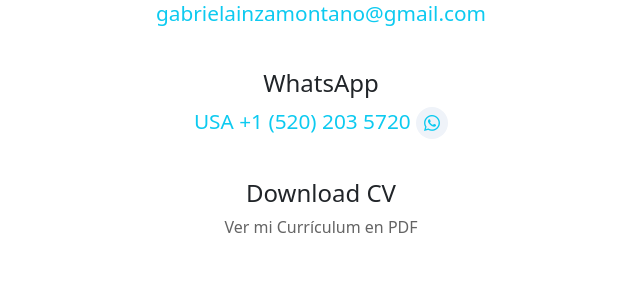
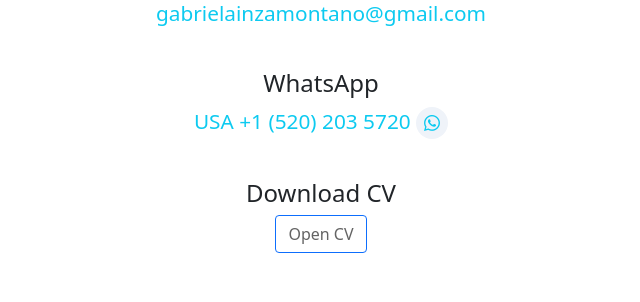
Before and after one commit to gabrielainza/gabswebsite, a Django app: page / in a window 1280 px wide, after a click on "CONTACT". Shown: the part 406-708 px from the top of the page, without its empty margins (319-959 px from the left). Run offline with Django 4.2, Linux system fonts and the light colour scheme; parts of the project's set-up code (start-up, migrations or seed data) failed here and were passed over; some libraries are stand-ins or nearby versions.

Commit message:
confie en los nuevos origenes

```diff
--- a/project/portfolio_app/templates/portfolio_app/index.html
+++ b/project/portfolio_app/templates/portfolio_app/index.html
@@ -416,7 +416,7 @@
                                      Download CV
                         </h4>
                         <p>
-                            <a href="/media/GA_CV.ENG.pdf" target="_blank">Ver mi Currículum en PDF</a>
+                            <a href="/media/GA_CV.ENG.pdf" target="_blank"class="btn btn-primary">Open CV</a>
 
 
 
--- a/project/portfolio_app/urls.py
+++ b/project/portfolio_app/urls.py
@@ -8,4 +8,5 @@
     path('iris/', views.iris, name='iris'),
     path('casa/', views.casa, name='casa'),
     path('descargar_cv/', views.descargar_cv, name='descargar_cv'),
-] + static(settings.MEDIA_URL, document_root=settings.MEDIA_ROOT)
+]
+urlpatterns += static(settings.MEDIA_URL, document_root=settings.MEDIA_ROOT)
--- a/project/project/settings.py
+++ b/project/project/settings.py
@@ -27,7 +27,7 @@
 DEBUG = True
 
 ALLOWED_HOSTS = ['*']
-CSRF_TRUSTED_ORIGINS = ['http://mywebsite-blank-production-7652.up.railway.app/iris/','https://mywebsite-blank-production-7652.up.railway.app','https://gabrielainza.up.railway.app','https://gabrielainza.up.railway.app/GA_CV.ENG.pdf']
+CSRF_TRUSTED_ORIGINS = ['http://mywebsite-blank-production-7652.up.railway.app/iris/','https://mywebsite-blank-production-7652.up.railway.app','https://gabrielainza.up.railway.app','https://gabrielainza.up.railway.app/GA_CV.ENG.pdf','http://gabrielainza.up.railway.app/media/GA_CV.ENG.pdf']
 
 # Application definition
 
```
